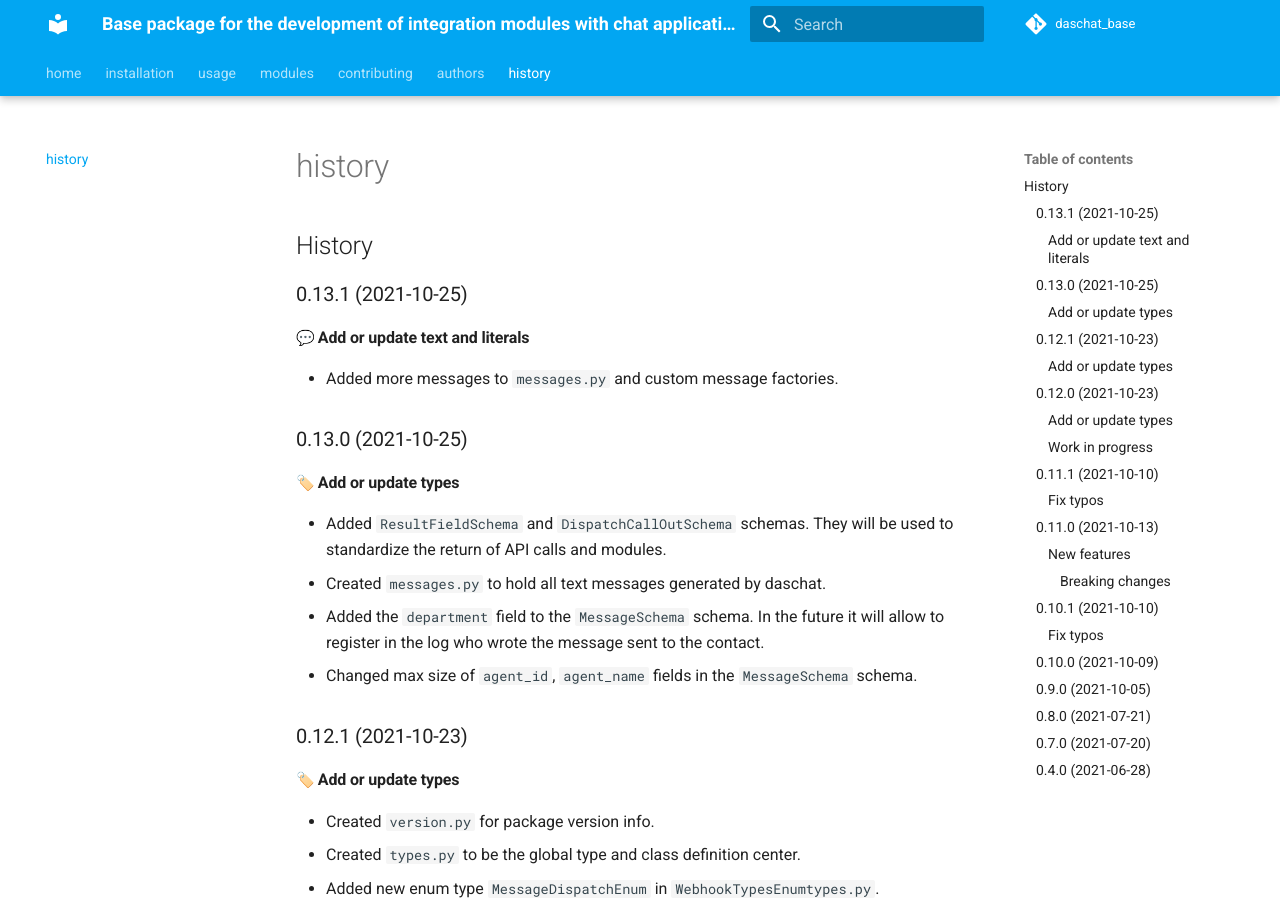
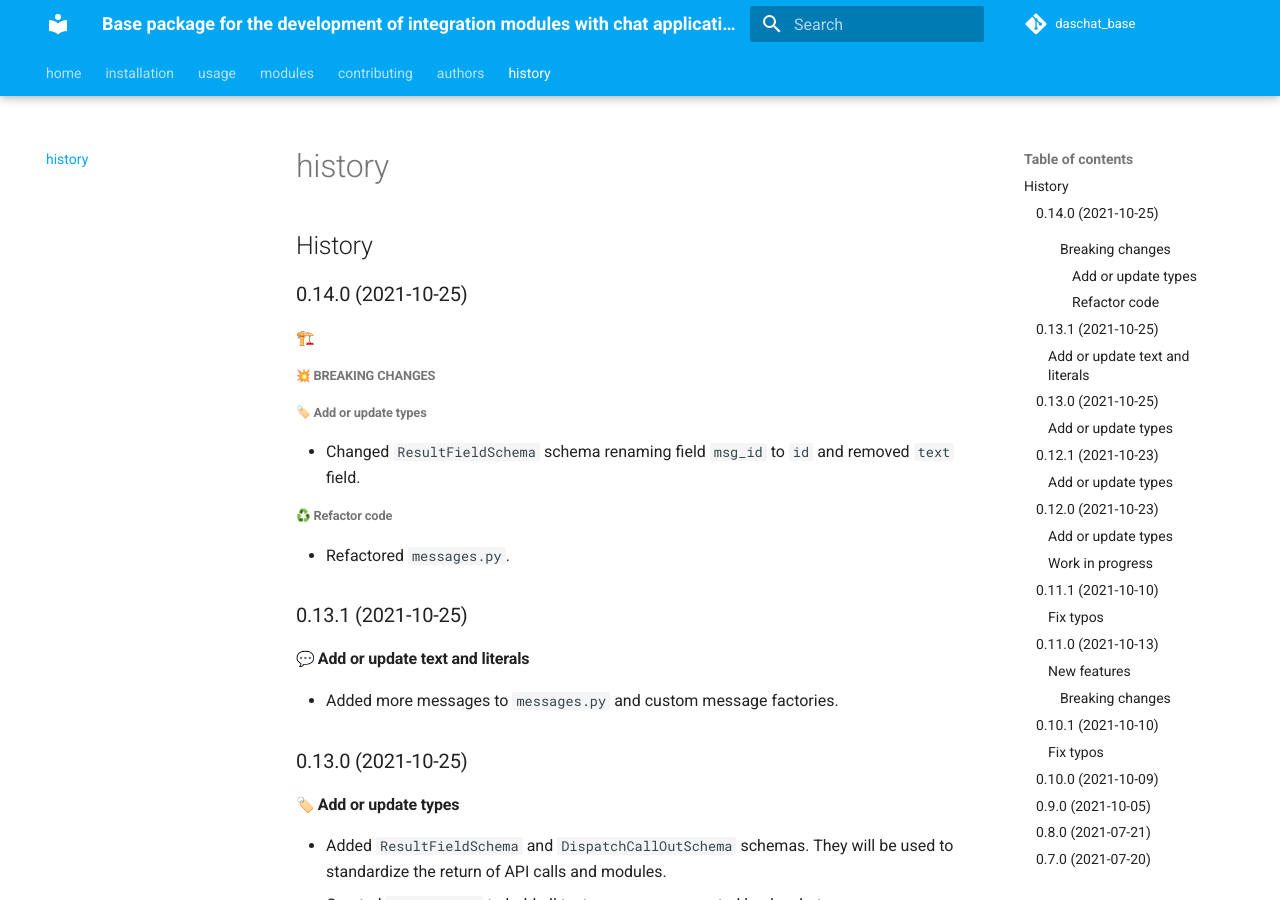
Before and after one commit to daschat-io/daschat_base, an MkDocs documentation site: the page built from docs/history.md, in a window 1280 px wide and 900 px high. Built offline with MkDocs 1.6.1 and Material for MkDocs 9.7.7, drawn with Linux system fonts in a browser that asks for light colours; emoji names are drawn with the system emoji font; comment, search, counter and statistics services are not loaded.

Commit message:
Releasing version 0.14.0

```diff
--- a/HISTORY.md
+++ b/HISTORY.md
@@ -1,4 +1,18 @@
 # History
+
+## 0.14.0 (2021-10-25)
+
+### :building_construction:
+
+#### :boom: Breaking changes
+
+##### :label: Add or update types
+
+* Changed `ResultFieldSchema` schema renaming field `msg_id` to `id` and removed `text` field.
+
+##### :recycle: Refactor code
+
+* Refactored `messages.py`.
 
 ## 0.13.1 (2021-10-25)
 
```
Also changed, not shown: CHANGELOG.md (+11 -3 lines).
